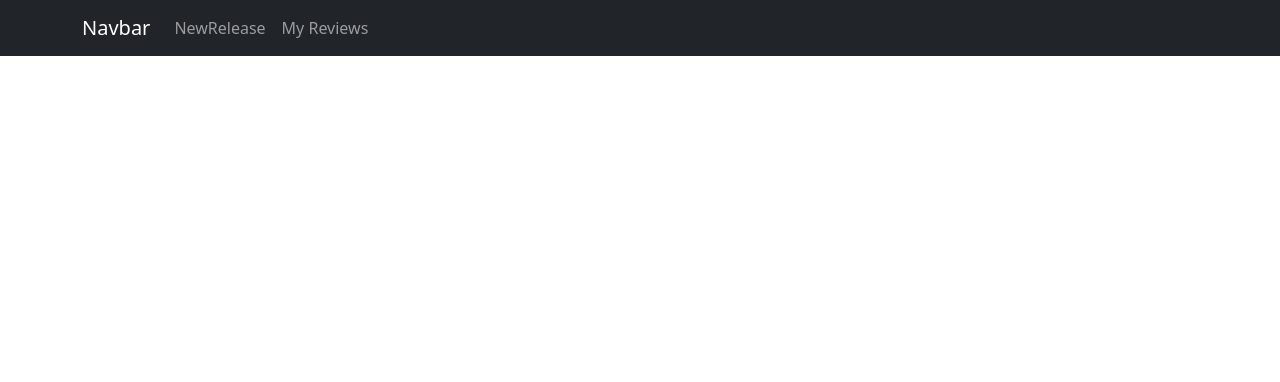
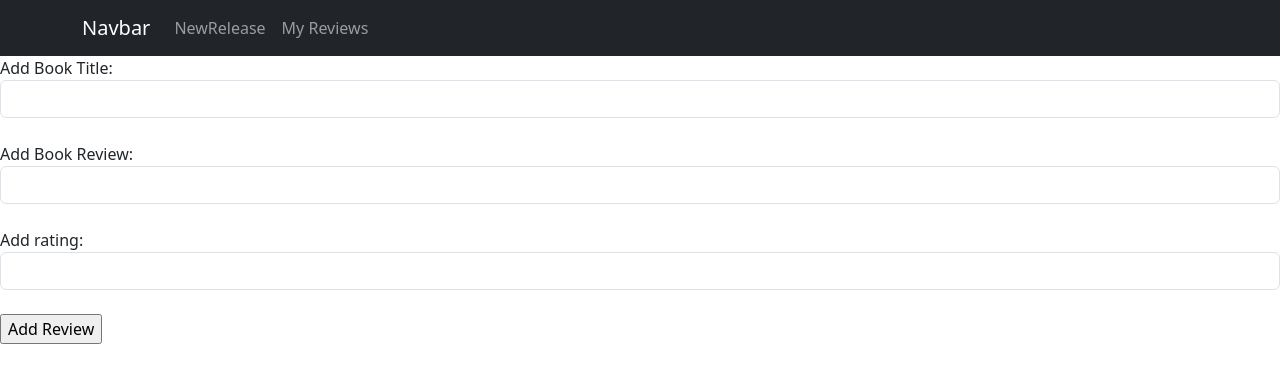
Before and after one commit to JenniferOji/Book-Haven, a React (Create React App) app: page /ReviewPage in a window 1280 px wide. Shown: the top 382 px of the page. Built offline with nearby package versions, Linux system fonts and the light colour scheme; no server answers.

Commit message:
users can now add their own reviews to the page

```diff
--- a/src/App.js
+++ b/src/App.js
@@ -1,11 +1,9 @@
 import { BrowserRouter as Router, Route, Routes } from 'react-router-dom';
 
-import Books from './components/Books';
 import Navigation from './components/Navigation';
 import NewReleases from './components/NewReleases';
-import BookItem from './components/BookItems';
-import Reviews from './components/Reviews';
 import ReviewPage from './components/ReviewPage';
+import AddReview from './components/AddReview';
 
 //using "/" to direct to the desired change
 function App() {
@@ -15,7 +13,7 @@ function App() {
       <Routes>
         <Route path="/NewReleases" element={<NewReleases />} />
         <Route path="/ReviewPage" element={<ReviewPage/>} />
-
+        {/* <Route path="/AddReview" element={<AddReview/>} /> */}
       </Routes>
     </Router>
   );
--- /dev/null
+++ b/src/components/AddReview.js
@@ -0,0 +1,79 @@
+import { useState } from "react";
+import axios from "axios";
+//creating a form that will send data to the create
+function AddReview() {
+  //created a state variavle and a method to update it
+  //the initial value of title will be an empty string
+  const [Title, setTitle] = useState('');
+  const [Review, setReview] = useState('');
+  const [Rating, setRating] = useState('');
+
+  //handles what happens to what been submitted
+  const handleSubmit = (e) => {
+    e.preventDefault();
+
+    console.log(`Title: ${Title}, Review: ${Review}, Rating: ${Rating}`);
+
+    const review = {
+      title: Title,
+      review: Review,
+      rating: Rating
+    };
+
+    //posting the new review onto the review page
+    axios.post('http://localhost:4000/api/reviews', review)
+      .then((res) => console.log(res.data))
+      .catch((err) => console.log(err.data));
+  }
+
+  return (
+    <div>
+      <form onSubmit={handleSubmit}>
+        <div className="form-group">
+          <label>Add Book Title: </label>
+          <input type="text"
+            //styling from bootstrap
+            className="form-control"
+            // value is set to title and when theres change it executes the arrow function and passes in the value of the aria-controls=""
+            value={Title}
+            onChange={(e) => { setTitle(e.target.value) }}
+          />
+        </div>
+        <div>
+            <label></label>
+        </div>
+        <div>
+        <label>Add Book Review: </label>
+          <input type="text"
+            //styling from bootstrap
+            className="form-control"
+            // value is set to title and when theres change it executes the arrow function and passes in the value of the aria-controls=""
+            value={Review}
+            onChange={(e) => { setReview(e.target.value) }}
+          />
+        </div>
+        <div>
+            <label></label>
+        </div>
+
+        <div>
+        <label>Add rating: </label>
+          <input type="text"
+            //styling from bootstrap
+            className="form-control"
+            // value is set to title and when theres change it executes the arrow function and passes in the value of the aria-controls=""
+            value={Rating}
+            onChange={(e) => { setRating(e.target.value) }}
+          />
+        </div>
+
+        <div>
+            <label></label>
+        </div>
+        <input type="submit" value="Add Review" />
+      </form>
+    </div>
+  );
+}
+
+export default AddReview;
--- a/src/components/Navigation.js
+++ b/src/components/Navigation.js
@@ -12,6 +12,7 @@ const Navigation = () => {
             <Nav className="me-auto">
               <Nav.Link href="/NewReleases">NewRelease</Nav.Link>
               <Nav.Link href="/ReviewPage">My Reviews</Nav.Link>
+              {/* <Nav.Link href="/AddReview">Add Reviews</Nav.Link> */}
             </Nav>
           </Container>
       </Navbar>
--- a/src/components/ReviewItems.js
+++ b/src/components/ReviewItems.js
@@ -30,6 +30,7 @@ const stars = (rating) =>{
 
     }
 }
+
 //displaying the items of the array
 //using card is decorative and makes the page look better
 const handleDelete = (e)=>{
@@ -62,7 +63,7 @@ const handleSubmit = (e) => {
         //allows the two divs to be displayed in the same row
         <div class="d-flex flex-row justify-content-start align-items">
             <div class="col-10 mb-3">
-                <div class="card" style={{ height: "12rem", marginLeft:15, marginTop:10}}>
+                <div class="card" style={{ height: "12rem", marginLeft:15, marginTop:5}}>
                     <h5 class="card-header">{props.myReview.title}</h5>
                     <div class="card-body d-flex align-items-center">
                     {/* this container displays the description of the book - theres a scroll wheel in order to view the full description */}
@@ -91,7 +92,6 @@ const handleSubmit = (e) => {
                 </div>
             </div>
         </div>
-
     )
 }
 
--- a/src/components/ReviewPage.js
+++ b/src/components/ReviewPage.js
@@ -2,6 +2,7 @@
 import { useState, useEffect } from "react";
 import axios from "axios";
 import Reviews from "./Reviews";
+import AddReview from "./AddReview";
 
 const ReviewPage = () => {
   //manages data in the class
@@ -28,7 +29,8 @@ const ReviewPage = () => {
 
     return (
     <div>
-       <Reviews myReviews={reviews} ReloadData={Reload} />
+      <Reviews myReviews={reviews} ReloadData={Reload} />
+      <AddReview></AddReview>
     </div>
     );
 };
```
Also changed, not shown: 1 other file (tests, documents, lock files or other folders).
